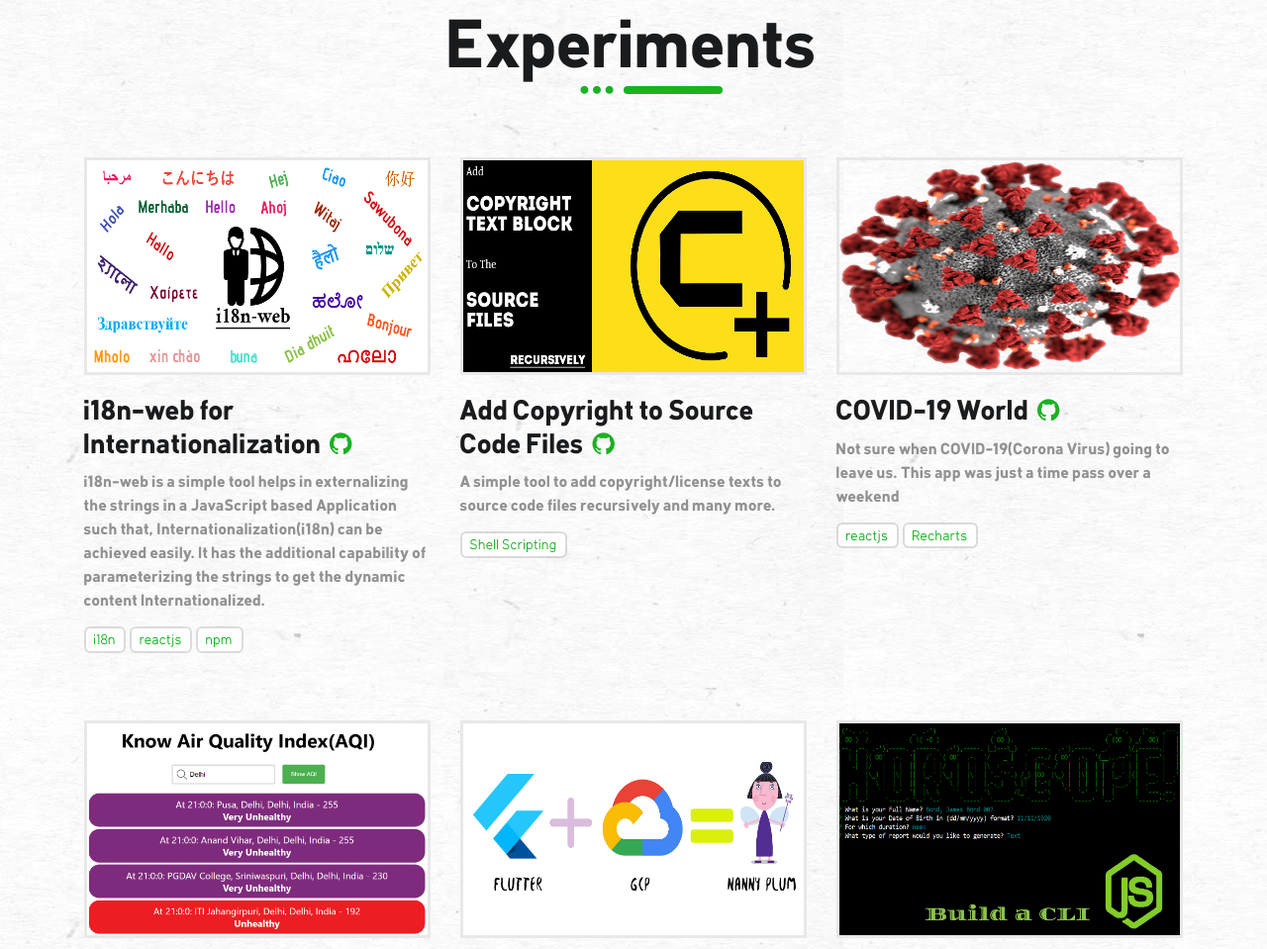
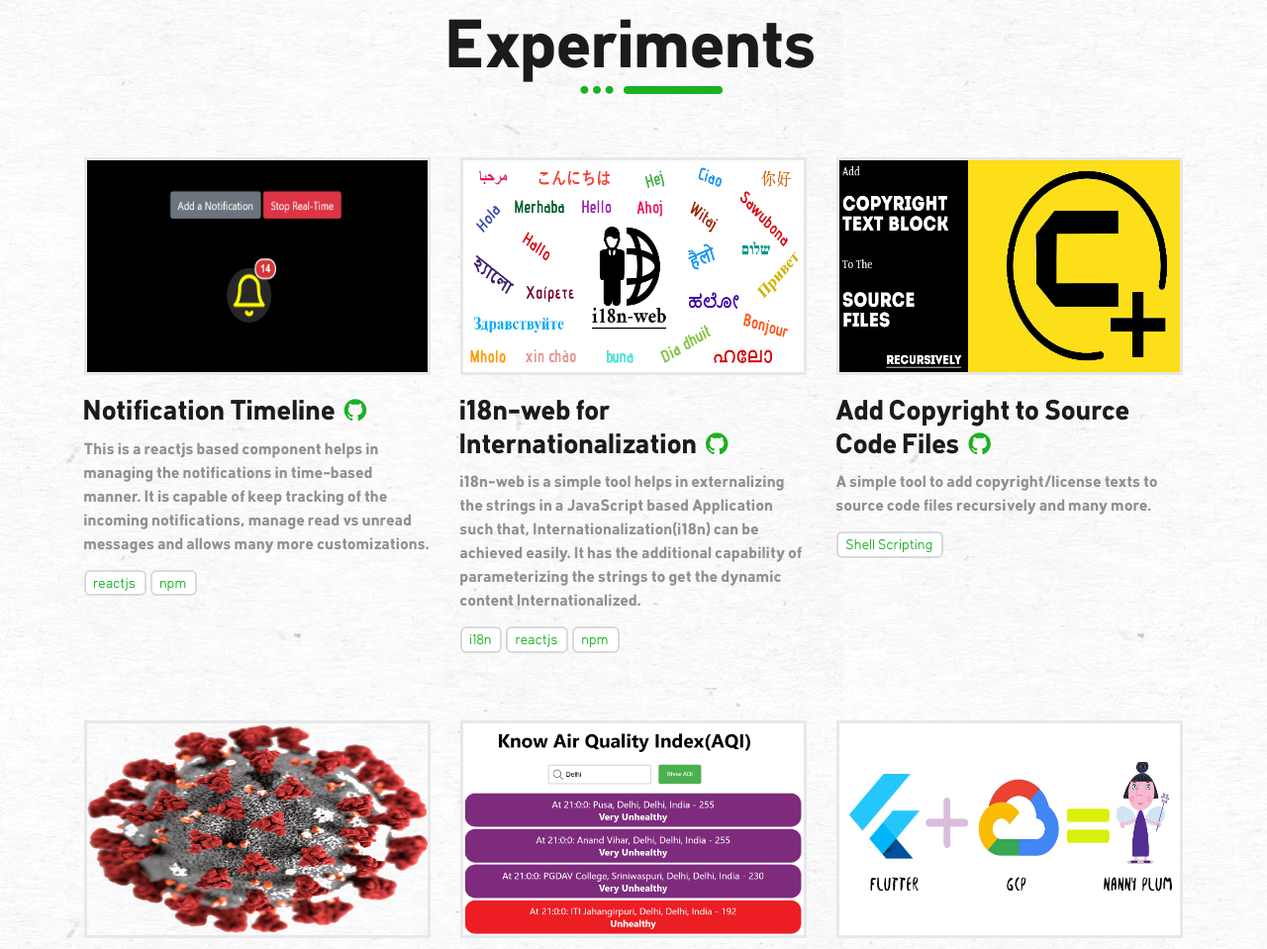
Before and after one commit to atapas/tapasadhikary.com, a Gatsby site in the folder code/: page / in a window 1280 px wide. Shown: the part 1225-2184 px from the top of the page at 99% size. Built offline with nearby package versions, Linux system fonts and the light colour scheme; Gatsby itself is replaced by a stand-in of ours.

Commit message:
Added example for notify me

```diff
--- a/code/src/utils/projects.js
+++ b/code/src/utils/projects.js
@@ -9,10 +9,29 @@
 import covid from '../images/projects/covid.png';
 import addcopyright from '../images/projects/add-copyright.png';
 import i18n from '../images/projects/i18n.png';
+import notifyMe from '../images/projects/notify_me.png';
 
 export const projects = [
     {
         'id': 1,
+        'cover': notifyMe,
+        'title': 'Notification Timeline',
+        'gitLink': 'https://github.com/atapas/notifyme',
+        'demoLink': 'https://notify-timeline.netlify.app/',
+        'description': 'This is a reactjs based component helps in managing the notifications in time-based manner. It is capable of keep tracking of the incoming notifications, manage read vs unread messages and allows many more customizations.',
+        'tags': [
+            {
+                'name': 'reactjs',
+                'link': 'https://reactjs.org/'
+            },
+            {
+                'name': 'npm',
+                'link': 'https://www.npmjs.com/package/i18n-web'
+            }
+        ]
+    },
+    {
+        'id': 2,
         'cover': i18n,
         'title': 'i18n-web for Internationalization',
         'gitLink': 'https://github.com/atapas/i18n-js-npm',
@@ -34,7 +53,7 @@
         ]
     },
     {
-        'id': 2,
+        'id': 3,
         'cover': addcopyright,
         'title': 'Add Copyright to Source Code Files',
         'gitLink': 'https://github.com/atapas/add-copyright',
@@ -48,7 +67,7 @@
         ]
     },
     {
-        'id': 3,
+        'id': 4,
         'cover': covid,
         'title': 'COVID-19 World',
         'gitLink': 'https://github.com/atapas/covid-19',
@@ -66,7 +85,7 @@
         ]
     },
     {
-        'id': 4,
+        'id': 5,
         'cover': aqireact,
         'title': 'Air Quality Index(AQI)',
         'gitLink': 'https://github.com/atapas/aqi-react',
@@ -84,7 +103,7 @@
         ]
     },
     {
-        'id': 5,
+        'id': 6,
         'cover': nanny,
         'title': 'Nanny Plum',
         'gitLink': 'https://github.com/atapas/nanny-plum',
@@ -110,7 +129,7 @@
         ]
     },
     {
-        'id': 6,
+        'id': 7,
         'cover': thoughthoroscope,
         'title': 'Thought Horoscope',
         'gitLink': 'https://github.com/atapas/thought-horoscope',
@@ -128,7 +147,7 @@
         ]
     },
     {
-        'id': 7,
+        'id': 8,
         'cover': testcap,
         'title': 'Test Cap',
         'gitLink': 'https://github.com/atapas/testcap',
@@ -142,7 +161,7 @@
         ]
     },
     {
-        'id': 8,
+        'id': 9,
         'cover': prediction,
         'title': 'Prediction App',
         'gitLink': 'https://github.com/atapas/horoscope-app',
@@ -160,7 +179,7 @@
         ]
     },
     {
-        'id': 9,
+        'id': 10,
         'cover': imageclassific,
         'title': 'ML - Image Classification in Browser',
         'gitLink': 'https://github.com/atapas/ml-greenroots',
@@ -182,7 +201,7 @@
         ]
     },
     {
-        'id': 10,
+        'id': 11,
         'cover': metaproges6,
         'title': 'JavaScript Metaprogramming',
         'gitLink': 'https://github.com/atapas/js-mtprog',
@@ -204,7 +223,7 @@
         ]
     },
     {
-        'id': 11,
+        'id': 12,
         'cover': todojexiareact,
         'title': 'A TODO app using reactjs and Jexia',
         'gitLink': 'https://github.com/atapas/todo-jexia-react',
```
Also changed, not shown: code/src/images/projects/notify_me.png (added).
